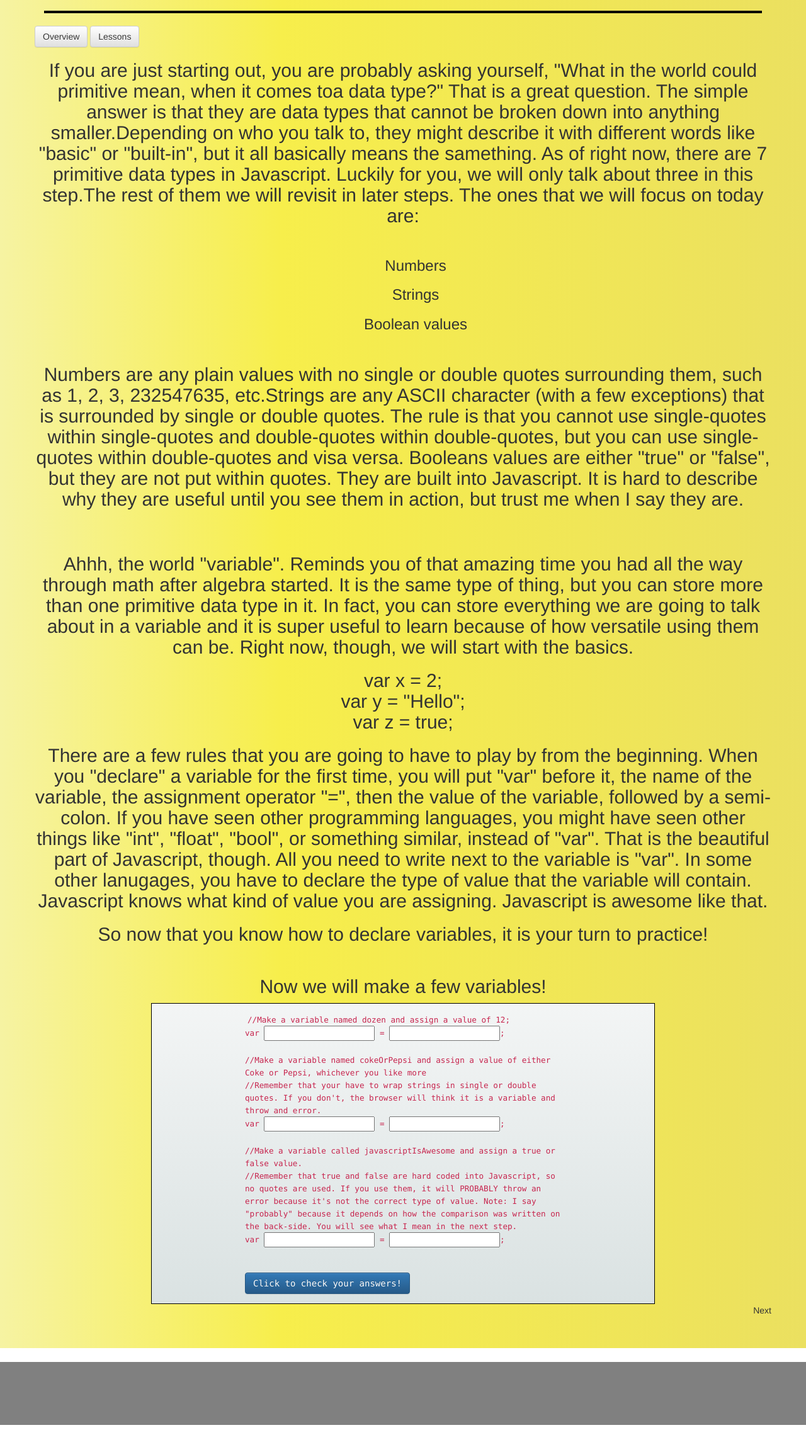
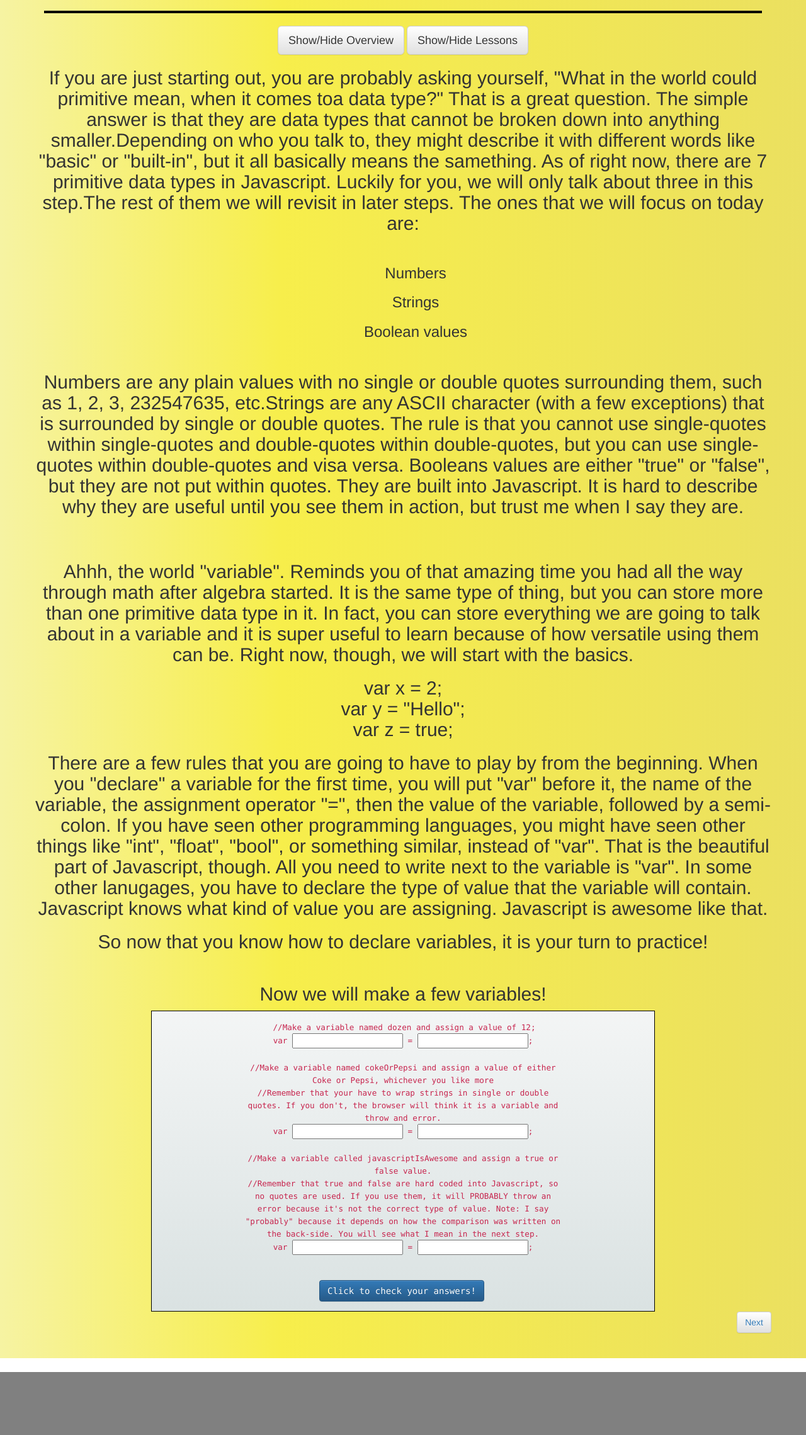
Before and after one commit to johnazre/walkthroughjs, a plain HTML site: page index.html at #!/step-one in a window 1280 px wide. Shown: the part 190-2469 px from the top of the page at 63% size. Drawn offline with nearby package versions, Linux system fonts and the light colour scheme; some packages are replaced by stand-ins of ours.

Commit message:
step1 page directives created

```diff
--- a/templates/step-one.html
+++ b/templates/step-one.html
@@ -4,10 +4,10 @@
       <h1 class="steps-heading">Step One: Primitive Data Types and Variables</h1>
       <hr>
     </div>
-    <div class="content-container">
+    <div class="content-container text-center">
 
-      <button class="btn btn-default" ng-click='showOverview = !showOverview'> Overview </button>
-      <button class="btn btn-default" ng-click='showCode = !showCode'> Lessons </button>
+      <button class="btn btn-default btn-lg" ng-click='showOverview = !showOverview'> Show/Hide Overview </button>
+      <button class="btn btn-default btn-lg" ng-click='showCode = !showCode'> Show/Hide Lessons </button>
 
       <step-one-overview ng-if="!showOverview"></step-one-overview>
 
@@ -24,9 +24,12 @@
         <button class="btn btn-primary" ng-click="checkVarAnswers()">Click to check your answers!</button>
       </code-block>
 
-      <p class="text-right">
-        Next
-      </p>
+      <div class="text-right">
+        <button class="text-right btn btn-default" ui-sref="step-two">
+          <a ui-sref="step-two">Next</a>
+        </button>
+      </div>
+
 
     </div>
   </div>
```
